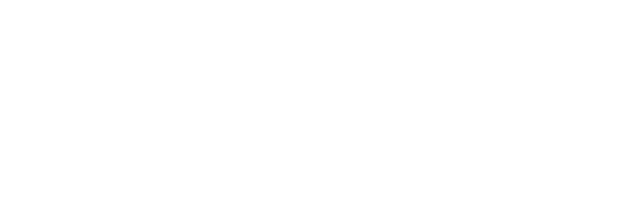
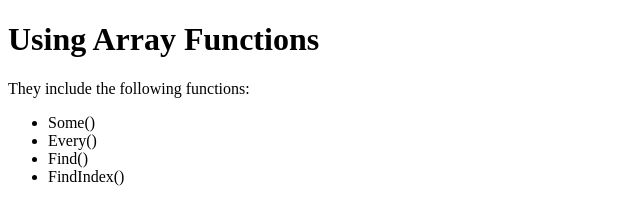
Before and after one commit to ZahraB21/JavaScript30, a plain HTML site: page Day7/index.html in a window 1280 px wide. Shown: the whole page, without its empty margins (0-640 px from the left). Drawn offline with Linux system fonts and the light colour scheme.

Commit message:
Placing some details about this exercise

```diff
--- a/Day7/index.html
+++ b/Day7/index.html
@@ -8,6 +8,16 @@
 </head>
 
 <body>
+    <h1>Using Array Functions</h1>
+    <div>
+        They include the following functions:
+        <ul>
+            <li>Some()</li>
+            <li>Every()</li>
+            <li>Find()</li>
+            <li>FindIndex()</li>
+        </ul>
+    </div>
     <script>
         const people = [{
             name: "Wes",
```
